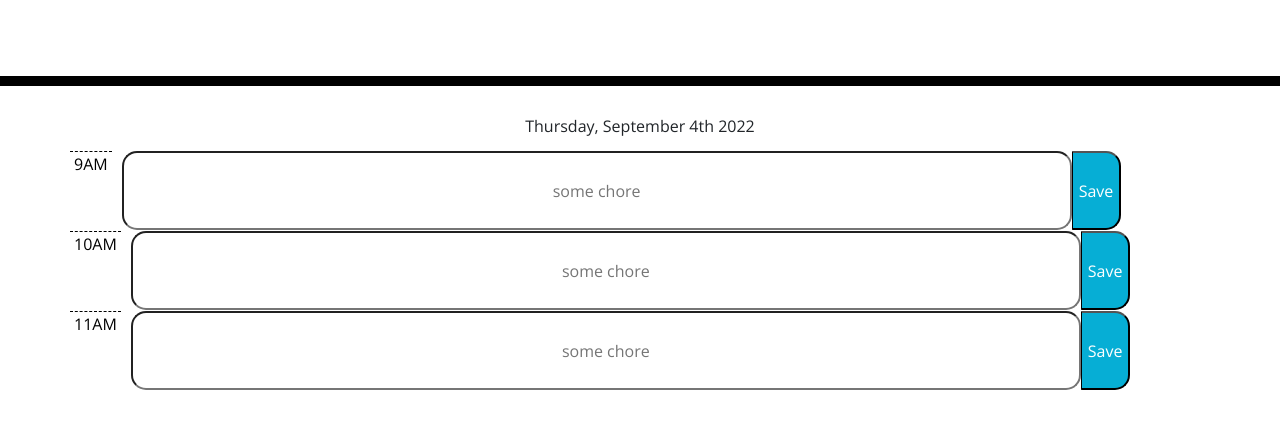
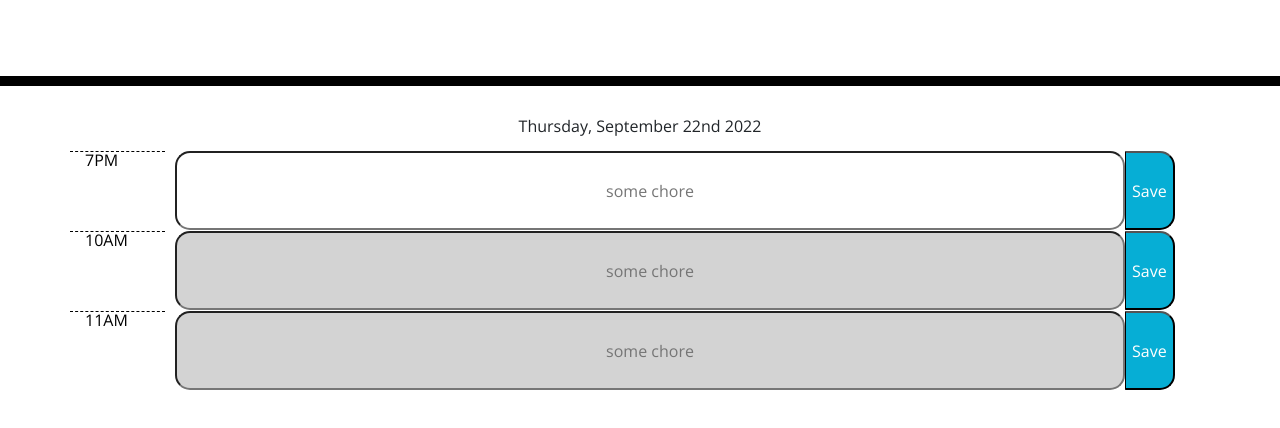
Before and after one commit to cgordon5025/Work-Day-Scheduler, a plain HTML site: page index.html in a window 1280 px wide. Shown: the part 182-610 px from the top of the page. Drawn offline with nearby package versions, Linux system fonts and the light colour scheme.

Commit message:
color changing almost working

```diff
--- a/assets/js/script.js
+++ b/assets/js/script.js
@@ -1,9 +1,10 @@
 //shows today's date
 var today = moment();
-$("#todayDate").text(today.format("dddd, MMMM do YYYY"));
+$("#todayDate").text(today.format("dddd, MMMM Do YYYY"));
 
 //shows what hour we're on
-var currentTime = parseInt(moment().format('HH A'));
+//for reasons cannot show AM/PM look for solutions in future
+var currentTime = parseInt(moment().format('HH'));
 console.log(currentTime)
 
 //lets call the save buttons
@@ -34,29 +35,27 @@ renderEvent()
 
 //Lets save their input into array of objects so that we can call it using some sort of loop
 var eventInput = document.getElementById("scheduleContainer").querySelectorAll("input");
-//
+console.log(eventInput)
 var eventTime = document.getElementById("scheduleContainer").querySelectorAll("p")
-
+eventInput[1].classList.add("test")
 //this is how I call it down
 // console.log(eventTime[0].innerText)
 var totalTimeBlocks = document.getElementById("scheduleContainer").querySelectorAll("section")
-console.log(totalTimeBlocks)
-console.log(eventTime)
-console.log(eventTime[0].innerText)
-var time;
-time = parseInt(eventTime[0].innerText)
-//for loop to go through and make changes to the classes
-// var blockTime;
-// for (var i = 0; i < totalTimeBlocks.length; i++) {
+
+var test = document.getElementById("scheduleContainer")
+console.log("this is a" + typeof test)
+console.log("testing" + test)
+var testing = document.getElementById("scheduleContainer")
+testing.classList.add("testing")
+console.log(testing)
+
 for (var x = 0; x < eventTime.length; x++) {
-    let blockTime = (eventTime[x].innerText)
-    console.log(blockTime)
-    console.log(blockTime === currentTime)
+    let blockTime = parseInt(eventTime[x].innerText)
     if (blockTime === currentTime) {// if the times match change the class to present, so the color will be red
-        eventInput.className += "present"
+        eventInput[x].classList.add("present");
+    } else if ((blockTime < currentTime) && (blockTime > currentTime - 12)) { //if its earlier -12 to accomodate for 24h time
+        eventInput[x].classList.add("past");
+    } else if ((blockTime > currentTime) && (blockTime < currentTime - 12)) {
+        eventInput[x].classList.add("future");
     }
 }
-// }
-//because my current time is military I want to ensure that the AMS will be accepted
-
-//to do so, if a event is 9, and time is 1 you can do if event<time&&event>time-6
--- a/index.html
+++ b/index.html
@@ -23,17 +23,17 @@
     <p id="todayDate" class="text-center"></p>
     <section id="scheduleContainer">
       <section class="row" id="9">
-        <p class="p-1 hour">9AM</p>
+        <p class="col-1 hour">7PM</p>
         <input class="col-10 time-block" placeholder="some chore" id="9amEvent" />
         <button class="saveBtn" id="save9">Save</button>
       </section>
       <section class="row" id="10">
-        <p class="p-1 hour">10AM</p>
+        <p class="col-1 hour">10AM</p>
         <input class="col-10  time-block" placeholder="some chore" id="10amEvent" />
         <button class="saveBtn">Save</button>
       </section>
       <section class="row" id="11">
-        <p class="p-1 hour" class="hour">11AM</p>
+        <p class="col-1 hour" class="hour">11AM</p>
         <input class="col-10 time-block" placeholder="some chore" id="11amEvent" />
         <button class="saveBtn">Save</button>
       </section>
```
Also changed, not shown: 1 other file.
